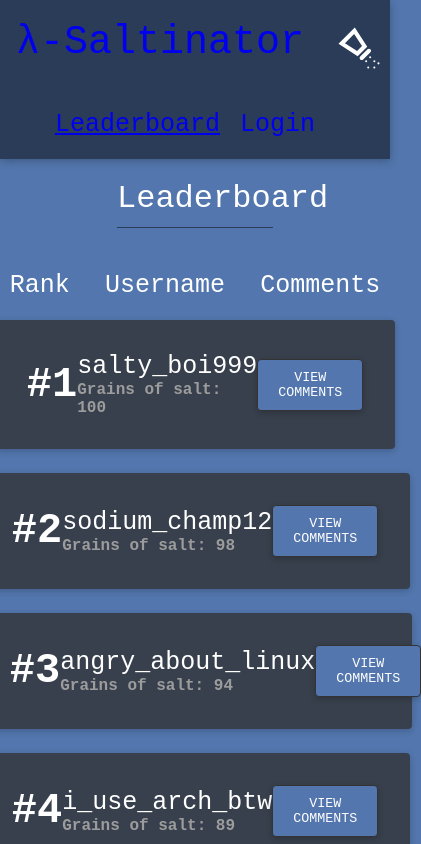
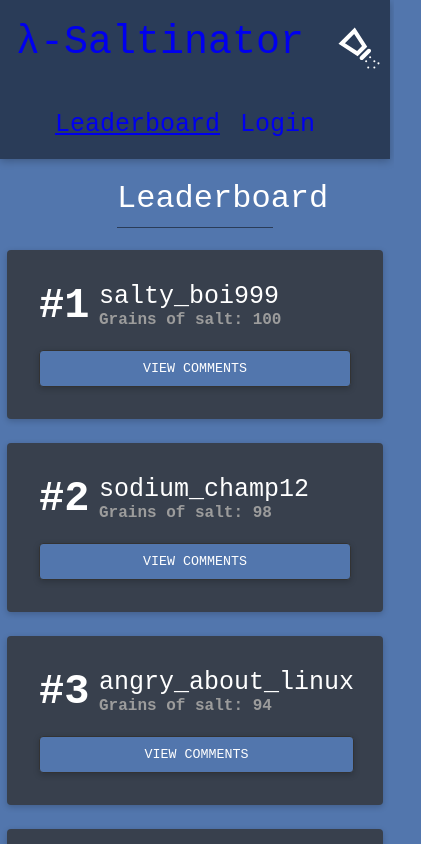
Before and after one commit to best-salitest-hacker-news-trolls/front-end, a React (Create React App) app in the folder saltinator/: page /leaderboard in a window 390 px wide. Shown: the top 844 px of the page, 421 px wide, since content can reach past the window. Built offline with nearby package versions, Linux system fonts and the light colour scheme.

Commit message:
improve leaderboard responsiveness

```diff
--- a/saltinator/src/components/leaderboard/LeaderCard.js
+++ b/saltinator/src/components/leaderboard/LeaderCard.js
@@ -17,12 +17,30 @@ const Card = styled.div`
   color: ${colors.text};
   border-radius: 4px;
   box-shadow: 0px 2px 6px rgba(0, 0, 0, 0.2);
+  transition: 0.2s ease-out width;
+
+  @media (max-width: 1200px) {
+    width: 70vw;
+  }
+
+  @media (max-width: 1000px) {
+    width: 75vw;
+  }
 
   @media (max-width: 900px) {
-    width: 65vw;
-  }
-  @media (max-width: 500px) {
-    width: 95vw;
+    width: 80vw;
+    grid-template-columns: 60px auto;
+
+    div {
+      justify-self: start;
+    }
+
+    a,
+    button {
+      grid-column: 1 / span 2;
+      width: 100%;
+      margin-top: 10px;
+    }
   }
 `;
 
--- a/saltinator/src/components/leaderboard/Leaderboard.js
+++ b/saltinator/src/components/leaderboard/Leaderboard.js
@@ -12,11 +12,19 @@ const HeaderContainer = styled.div`
   width: 45vw;
   justify-content: space-between;
 
+  @media (max-width: 1200px) {
+    width: 70vw;
+  }
+
+  @media (max-width: 1000px) {
+    width: 75vw;
+  }
+
   @media (max-width: 900px) {
-    width: 65vw;
-  }
-  @media (max-width: 500px) {
-    width: 95vw;
+    width: 80vw;
+    h2 {
+      display: none;
+    }
   }
 `;
 
```
